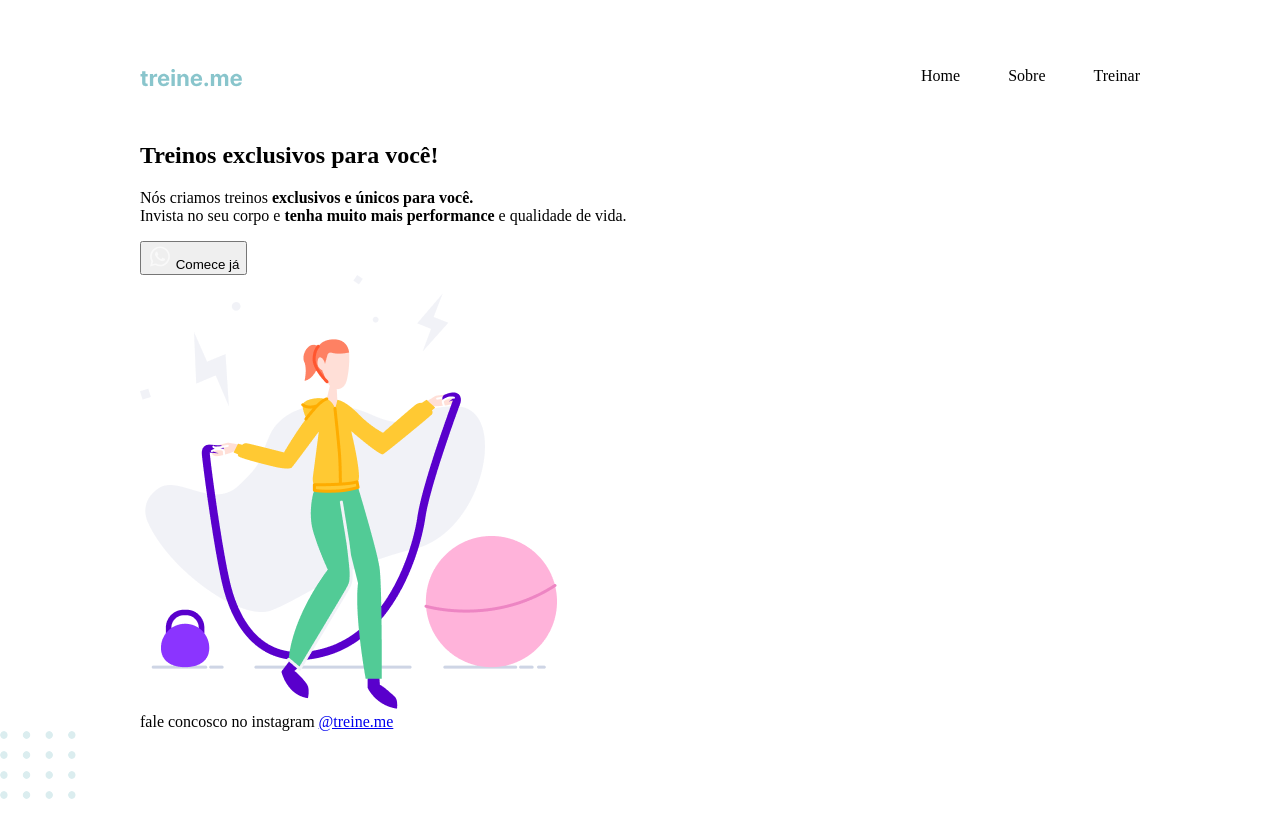
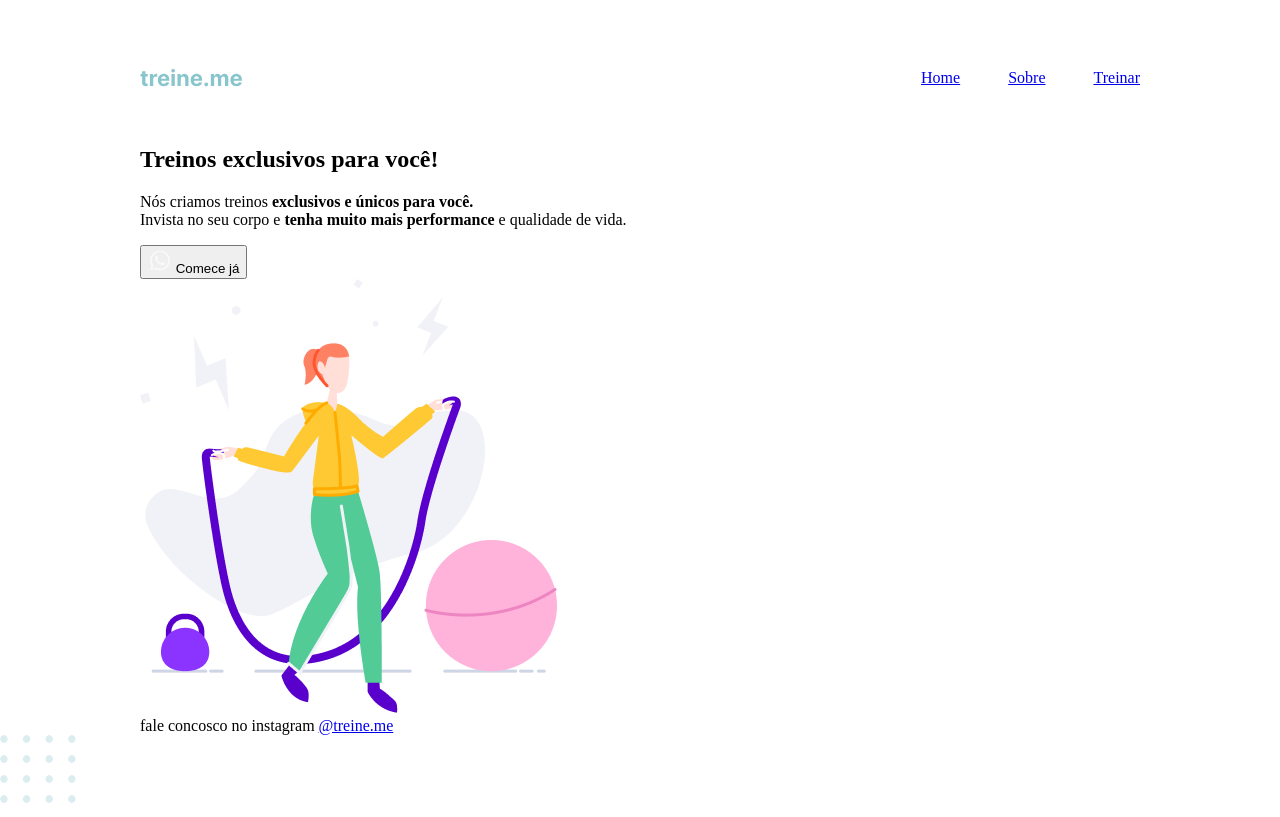
Before and after one commit to juniorvolontedev/explorer-treine-me, a plain HTML site: page index.html in a window 1280 px wide. Drawn offline with Linux system fonts and the light colour scheme.

Commit message:
melhorias na acessibilidade e refatoração

```diff
--- a/index.html
+++ b/index.html
@@ -9,17 +9,17 @@
   </head>
   <body>
     <div class="page">
-      <header>
-        <img src="./images/logo.svg" alt="Treine.me" />
+      <nav>
+        <a id="logo" href="#">
+          <img src="./images/logo.svg" alt="Treine.me" />
+        </a>
 
-        <nav>
-          <ul>
-            <li>Home</li>
-            <li>Sobre</li>
-            <li>Treinar</li>
-          </ul>
-        </nav>
-      </header>
+        <ul>
+          <li><a href="#">Home</a></li>
+          <li><a href="#">Sobre</a></li>
+          <li><a href="#">Treinar</a></li>
+        </ul>
+      </nav>
 
       <main>
         <section class="text">
--- a/style.css
+++ b/style.css
@@ -7,14 +7,14 @@ body {
   margin: 65px auto 0;
 }
 
-header {
+nav {
   display: flex;
   justify-content: space-between;
   align-items: center;
   margin-bottom: 55px;
 }
 
-nav ul {
+ul {
   display: flex;
   gap: 48px;
   list-style: none;
```
